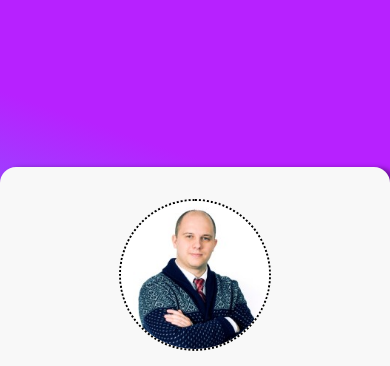
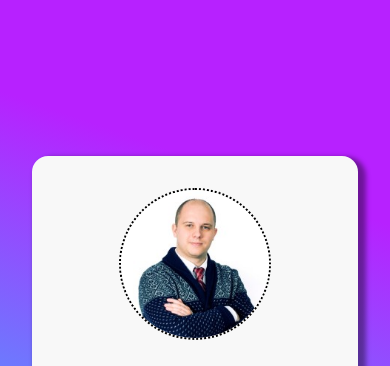
Before and after one commit to krzysztof-kozak/figma-practice, a plain HTML site: page index.html in a window 390 px wide. Shown: the top 366 px of the page. Drawn offline with Linux system fonts and the light colour scheme.

Commit message:
updated mediaq query for small screens

```diff
--- a/style.css
+++ b/style.css
@@ -78,6 +78,7 @@ main {
 @media (max-width: 680px) {
   .card {
     flex-direction: column;
+    margin: 0 32px;
   }
   .card__image {
     align-self: center;
```
